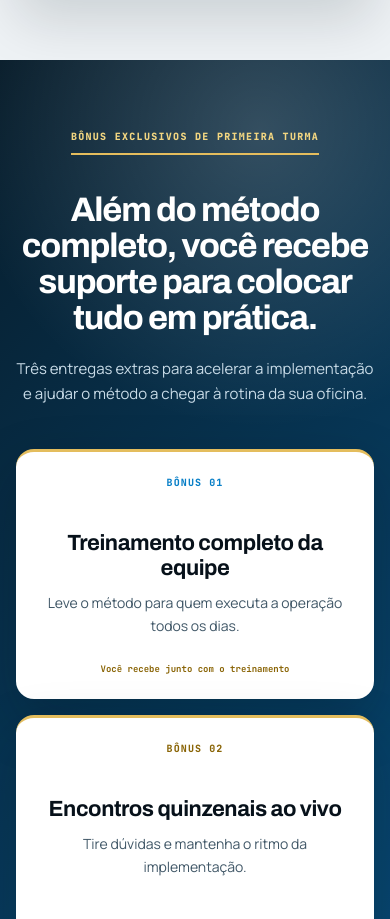
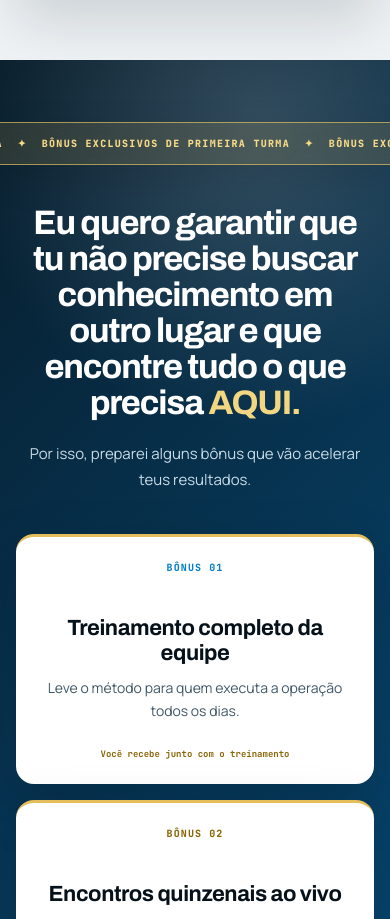
Before and after one commit to cezarhlima1/diegomensor, a Next.js app: page /oficinadealtaperformance in a window 390 px wide. Shown: the part 6341-7260 px from the top of the page. Built offline with nearby package versions, Linux system fonts and the light colour scheme.

Commit message:
adiciona faixa dourada continua aos bonus

```diff
--- a/components/oficina-alta-performance/OficinaAltaPerformance.tsx
+++ b/components/oficina-alta-performance/OficinaAltaPerformance.tsx
@@ -39,6 +39,7 @@ const problems = [
 
 const cohortMessage = "ESSA CONDIÇÃO É ÚNICA PARA A PRIMEIRA TURMA E VAI DEIXAR DE EXISTIR.";
 const cohortTickerLine = `${cohortMessage}  |  ${cohortMessage}  |  ${cohortMessage}  |  `;
+const bonusTickerLine = "BÔNUS EXCLUSIVOS DE PRIMEIRA TURMA  ✦  BÔNUS EXCLUSIVOS DE PRIMEIRA TURMA  ✦  BÔNUS EXCLUSIVOS DE PRIMEIRA TURMA  ✦  ";
 
 function Arrow() {
   return <span aria-hidden="true">↗</span>;
@@ -243,9 +244,14 @@ export default function OficinaAltaPerformance() {
       <section className={styles.bonusSection}>
         <div className={styles.shell}>
           <div className={`${styles.sectionIntro} ${styles.reveal}`}>
-            <div className={styles.bonusBadge}>Bônus exclusivos de primeira turma</div>
-            <h2>Além do método completo, você recebe suporte para colocar tudo em prática.</h2>
-            <p className={styles.bonusLead}>Três entregas extras para acelerar a implementação e ajudar o método a chegar à rotina da sua oficina.</p>
+            <div className={styles.bonusRibbon} aria-label="Bônus exclusivos de primeira turma">
+              <div className={styles.bonusRibbonTrack} aria-hidden="true">
+                <div className={styles.bonusRibbonGroup}>{bonusTickerLine}</div>
+                <div className={styles.bonusRibbonGroup}>{bonusTickerLine}</div>
+              </div>
+            </div>
+            <h2>Eu quero garantir que tu não precise buscar conhecimento em outro lugar e que encontre tudo o que precisa <em>AQUI.</em></h2>
+            <p className={styles.bonusLead}>Por isso, preparei alguns bônus que vão acelerar teus resultados.</p>
           </div>
           <div className={styles.bonusGrid}>
             {[
--- a/components/oficina-alta-performance/oficina.module.css
+++ b/components/oficina-alta-performance/oficina.module.css
@@ -931,3 +931,20 @@
   .bonusSection .sectionIntro h2{font-size:34px}
   .bonusSection .bonus,.bonusSection .bonus:first-child,.bonusSection .bonus:nth-child(2),.bonusSection .bonus:nth-child(3){min-height:250px;padding:24px}
 }
+
+/* Faixa dourada translúcida e contínua no início dos bônus. */
+.bonusRibbon{position:relative;left:50%;width:100vw;margin:0 0 54px;transform:translateX(-50%);overflow:hidden;border-block:1px solid rgba(237,199,101,.65);background:rgba(223,178,70,.14);box-shadow:0 12px 38px rgba(0,0,0,.12);backdrop-filter:blur(8px);transition:background .3s ease,box-shadow .3s ease}
+.bonusRibbonTrack{display:flex;width:max-content;will-change:transform;animation:bonusRibbonMove 14s linear infinite}
+.bonusRibbonGroup{flex:none;padding:18px 0;color:#f5d987;font:800 12px var(--font-jetbrains);letter-spacing:.13em;white-space:pre;text-transform:uppercase;text-shadow:0 0 20px rgba(255,219,121,.22)}
+.bonusSection .sectionIntro h2 em{color:#f2d681;font-style:normal}
+@keyframes bonusRibbonMove{to{transform:translate3d(-50%,0,0)}}
+@media(hover:hover) and (pointer:fine){
+  .bonusRibbon:hover{background:rgba(223,178,70,.23);box-shadow:0 14px 44px rgba(208,157,44,.18)}
+  .bonusRibbon:hover .bonusRibbonTrack{animation-duration:23s}
+}
+@media(max-width:700px){
+  .bonusRibbon{margin-bottom:40px}
+  .bonusRibbonTrack{animation-duration:11s}
+  .bonusRibbonGroup{padding:14px 0;font-size:10px}
+}
+@media(prefers-reduced-motion:reduce){.bonusRibbonTrack{animation:none}}
```
